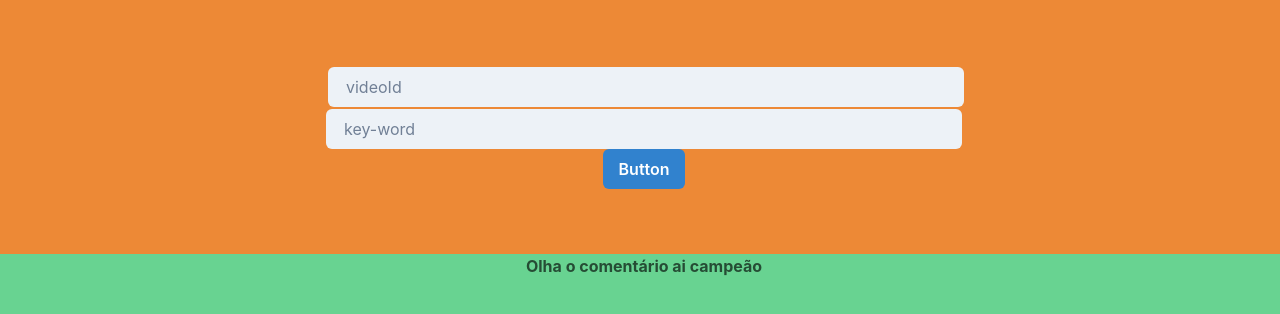
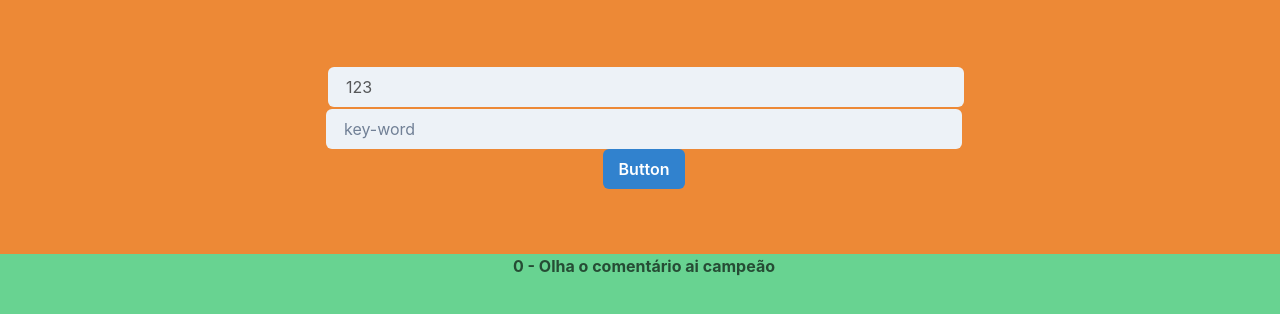
Before and after one commit to zBlasius/youtube-api, a React (Create React App) app in the folder client/: page / in a window 1280 px wide. Shown: the top 314 px of the page. Built offline with nearby package versions, Linux system fonts and the light colour scheme.

Commit message:
feat: getting comments youtube by videoId

```diff
--- a/client/package.json
+++ b/client/package.json
@@ -13,7 +13,10 @@
     "@types/node": "^16.18.58",
     "@types/react": "^18.2.28",
     "@types/react-dom": "^18.2.13",
+    "@uidotdev/usehooks": "^2.4.0",
+    "axios": "^1.5.1",
     "framer-motion": "^10.16.4",
+    "gapi-script": "^1.2.0",
     "react": "^18.2.0",
     "react-dom": "^18.2.0",
     "react-scripts": "5.0.1",
--- a/client/src/App.tsx
+++ b/client/src/App.tsx
@@ -1,11 +1,11 @@
-import React, { useState } from 'react';
+import React, { useState, useEffect } from 'react';
 import './App.css';
 import MainScreen from './Pages/MainScreen';
 import { Context } from './store/Context';
 import appCtxDefaultValue from './store/Type'
 
+
 function App() {
-
   const [state, setState] = useState(appCtxDefaultValue.state);
 
   return (
--- a/client/src/Components/CommentList/index.tsx
+++ b/client/src/Components/CommentList/index.tsx
@@ -8,7 +8,7 @@ export default function CommentList(){
     return (
         <div>
             {state.listComments.map((item, index)=>(
-                <p key={index}> {item.comment} </p>
+                <p key={index}> {index} - {item.comment} </p>
             ))}
         </div>
     )
--- a/client/src/Pages/MainScreen/index.tsx
+++ b/client/src/Pages/MainScreen/index.tsx
@@ -4,15 +4,34 @@ import { Grid, GridItem } from '@chakra-ui/react'
 import C_Button from '../../Components/Button';
 import CommentList from '../../Components/CommentList';
 import { Context } from '../../store/Context';
+import axios from 'axios';
+
 
 export default function MainScreen() {
     const context = useContext(Context);
-    const {state, setState} = context;
+    const { state, setState } = context;
     const [keyWord, setKeyWord] = useState("");
     const [videoId, serVideoId] = useState(state.videoId);
 
-    function getListCommentsAtYoutubeApi(videoId:string){
+    function getListCommentsAtYoutubeApi(videoId: string) {
         //setState({videoId, listComments:[{author: 'Sofia Coelho', comment:'Oloco meu'}]})
+        //SIm2W9TtzR0
+
+        axios.get(`https://www.googleapis.com/youtube/v3/commentThreads?part=snippet&videoId=${videoId}&key=AIzaSyBMmn56yDotiONwvbMe14unTMoIxhp1gPM`)
+            .then(ret => {
+                let newState: { author: any; comment: any; }[] = [];
+                let list = ret.data.items;
+                console.log('list', list)
+                list.forEach((item: any) => {
+                    newState.push({author:item.snippet.topLevelComment.snippet.authorDisplayName ,comment:item.snippet.topLevelComment.snippet.textDisplay})
+                });
+
+
+                setState({videoId, listComments:newState})
+            })
+            .catch(err => {
+                console.log('err', err)
+            })
     }
 
     return (
@@ -28,16 +47,16 @@ export default function MainScreen() {
                 color='blackAlpha.700'
                 fontWeight='bold'
             >
-                <GridItem w="100%" pl='2' bg='orange.400' area={'header'} style={{display:'flex', alignItems:'center', justifyContent:'center'}}>
-                    <div style={{width:'50%', gap:20}}>
-                        <C_Input placeholder="videoId" value={videoId} onChange={(event) => serVideoId(event.target.value)} style={{margin:'2px'}} />
-                        <C_Input placeholder="key-word" value={keyWord} onChange={(event) => setKeyWord(event.target.value)} style={{maring:'2px'}} />
-                        <C_Button onClick={()=> getListCommentsAtYoutubeApi(videoId)}/>
+                <GridItem w="100%" pl='2' bg='orange.400' area={'header'} style={{ display: 'flex', alignItems: 'center', justifyContent: 'center' }}>
+                    <div style={{ width: '50%', gap: 20 }}>
+                        <C_Input placeholder="videoId" value={videoId} onChange={(event) => serVideoId(event.target.value)} style={{ margin: '2px' }} />
+                        <C_Input placeholder="key-word" value={keyWord} onChange={(event) => setKeyWord(event.target.value)} style={{ maring: '2px' }} />
+                        <C_Button onClick={() => getListCommentsAtYoutubeApi(videoId)} />
                     </div>
                 </GridItem>
 
                 <GridItem w="100%" pl='2' bg='green.300' area={'main'}>
-                    <CommentList/>
+                    <CommentList />
                 </GridItem>
 
             </Grid>
--- a/client/src/store/Type.tsx
+++ b/client/src/store/Type.tsx
@@ -3,7 +3,7 @@ type listCommentsObj = {author: string, comment: string};
 type AppContextState = {videoId: string, listComments: Array<listCommentsObj>};
 
 const appCtxDefaultValue = {
-    state: {videoId:'', listComments:[{author: 'Gustavo Blasius', comment:'Olha o comentário ai campeão'}]},
+    state: {videoId:'123', listComments:[{author: 'Gustavo Blasius', comment:'Olha o comentário ai campeão'}]},
     setState: (state: AppContextState) => {}
 }
 
```
Also changed, not shown: 2 other files (tests, documents, lock files or other folders).
